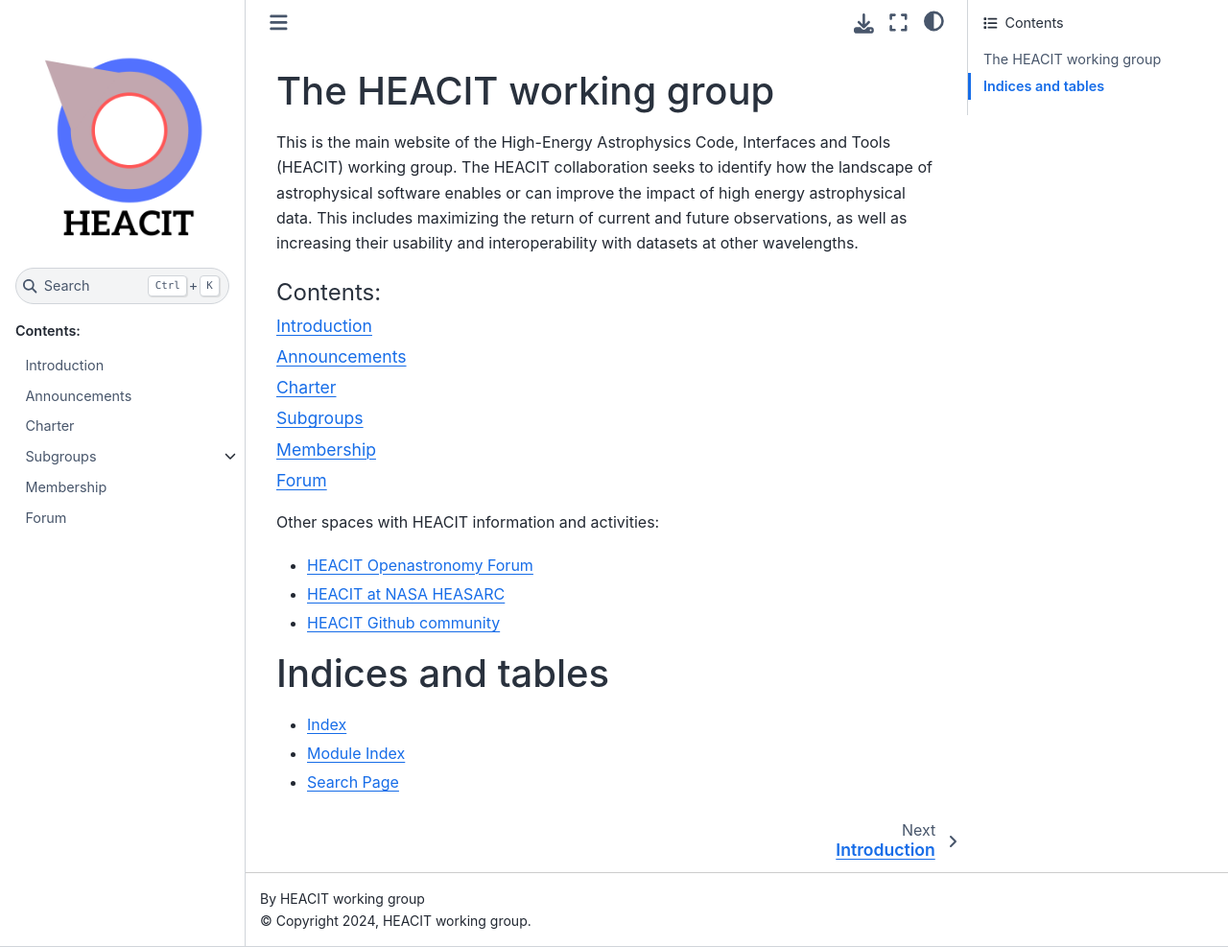
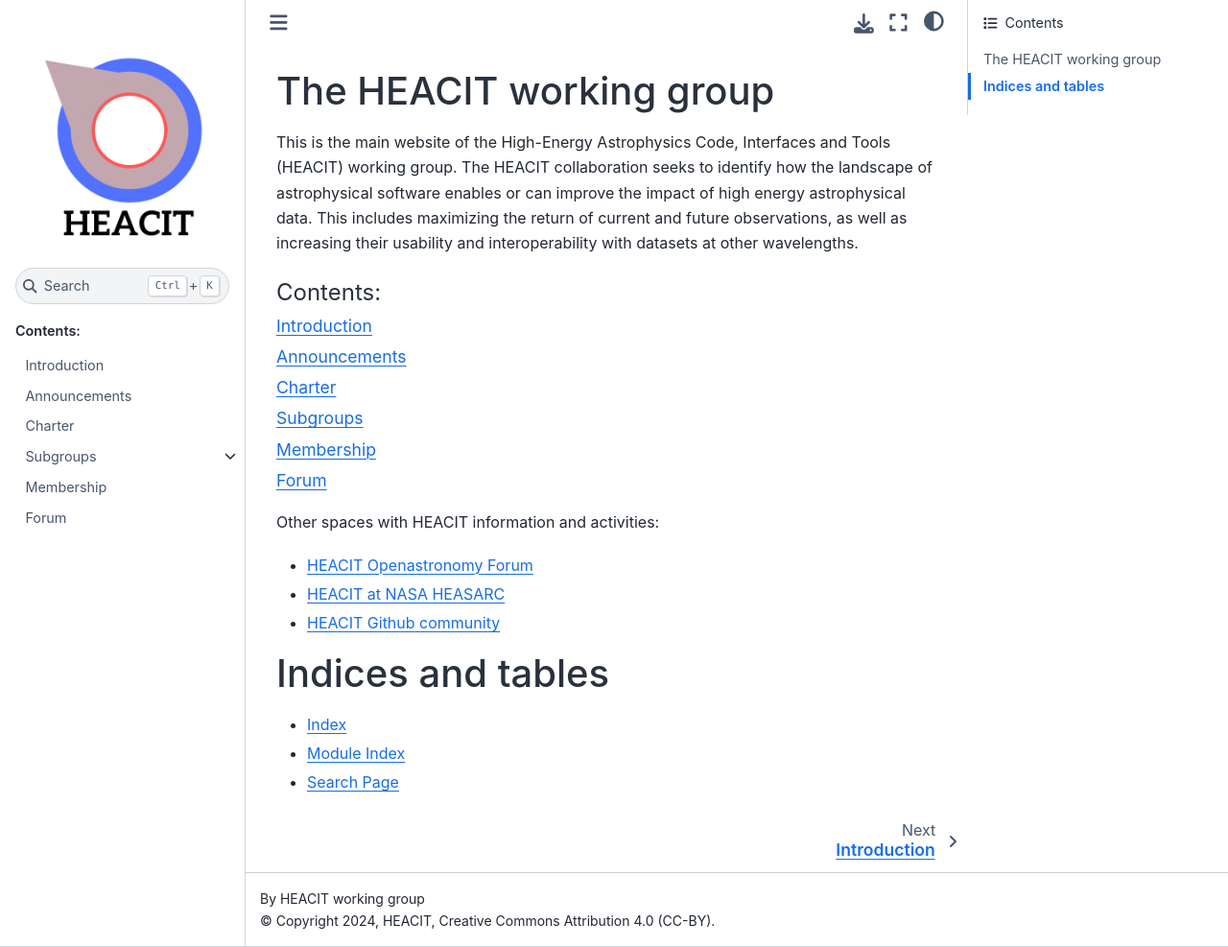
Before and after one commit to HEACIT/heacit.github.io, a Sphinx documentation site: the page built from source/index.rst, in a window 1280 px wide and 987 px high. Shown: the whole window at 96% size. Built offline with Sphinx 7.4.7 and the Sphinx Book theme 1.1.4, drawn with Linux system fonts in a browser that asks for light colours.

Commit message:
Change the copyright line to CC-BY

```diff
--- a/source/conf.py
+++ b/source/conf.py
@@ -60,3 +60,5 @@ html_static_path = ['_static']
 
 # Add the HTML base URL for sphinx-sitemap
 html_baseurl = 'https://heacit.github.io/'
+
+copyright = u'2024, HEACIT, Creative Commons Attribution 4.0 (CC-BY)'
```
